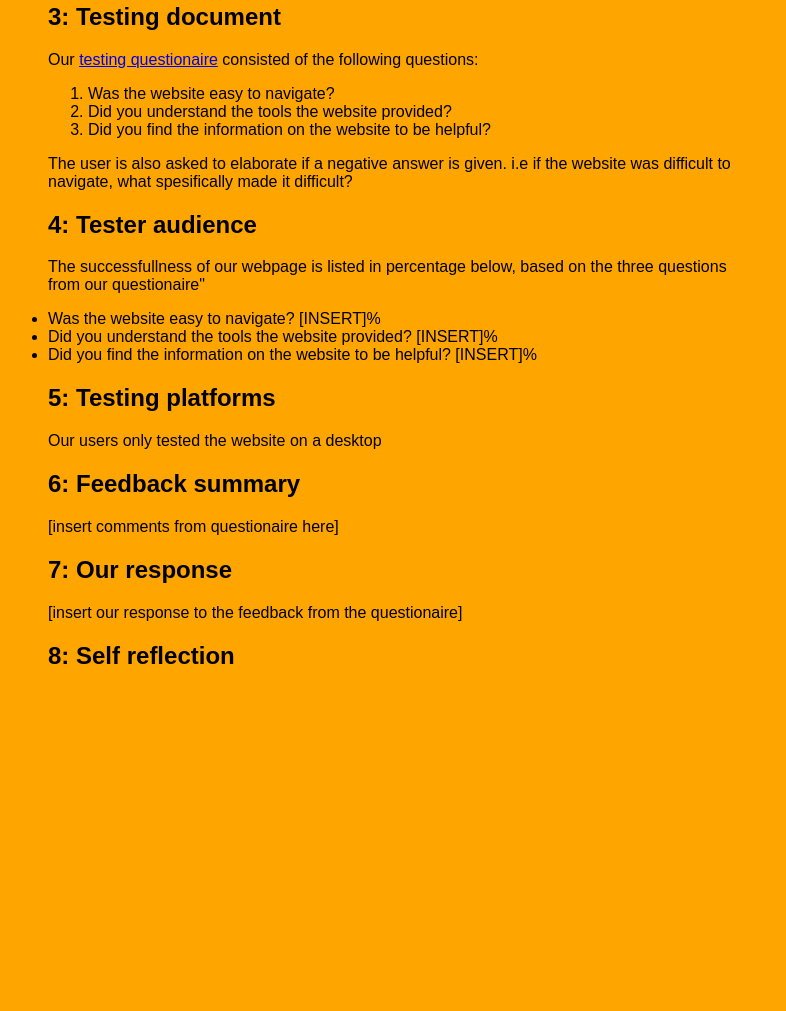
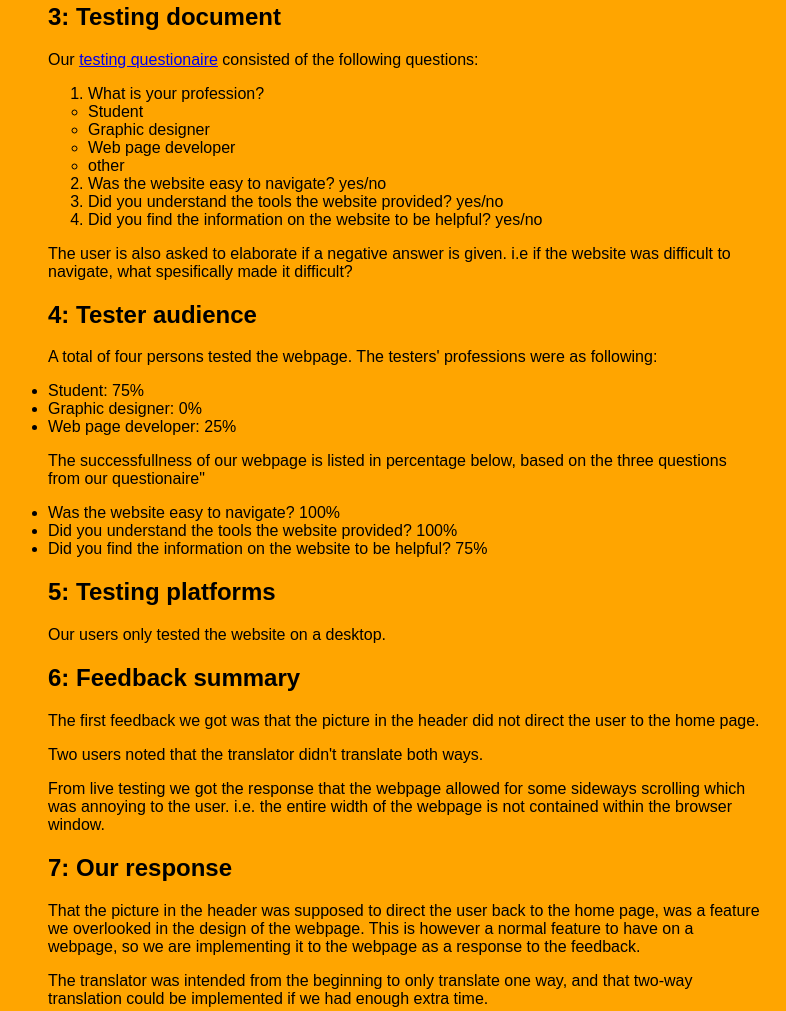
Before and after one commit to 2039/2039.github.io, a plain HTML site: page P4/index.html in a window 1280 px wide. Shown: the part 495-1506 px from the top of the page, without its empty margins (192-978 px from the left). Before the commit the page ends 1185 px from the top, so only its background shows below. Drawn offline with Linux system fonts and the light colour scheme.

Commit message:
Added stuff to part4

```diff
--- a/P4/index.html
+++ b/P4/index.html
@@ -139,9 +139,16 @@
       <h2>3: Testing document </h2>
       <p> Our <a href="https://docs.google.com/forms/d/e/1FAIpQLSdEKe65qkV4qP6WY3K2peW5bON6TlXMYElyCs_Pj52to1GHNQ/viewform">testing questionaire</a> consisted of the following questions: </p>
         <ol>
-          <li> Was the website easy to navigate? </li>
-          <li> Did you understand the tools the website provided? </li>
-          <li> Did you find the information on the website to be helpful? </li>
+          <li> What is your profession? </li>
+            <ul>
+              <li> Student </li>
+              <li> Graphic designer </li>
+              <li> Web page developer </li>
+              <li> other </li>
+            </ul>
+          <li> Was the website easy to navigate? yes/no</li>
+          <li> Did you understand the tools the website provided? yes/no</li>
+          <li> Did you find the information on the website to be helpful? yes/no</li>
         </ol>
       <p>The user is also asked to elaborate if a negative answer is given. i.e if the website was difficult to navigate,
       what spesifically made it difficult? </p>
@@ -149,32 +156,47 @@
 
     <div class=block>
       <h2>4: Tester audience </h2>
+      <p> A total of four persons tested the webpage. The testers' professions were as following:</p>
+      <ul>
+        <li> Student: 75% </li>
+        <li> Graphic designer: 0% </li>
+        <li> Web page developer: 25% </li>
+      </ul>
       <p> The successfullness of our webpage is listed in percentage below, based on the three questions from our questionaire"</p>
       <ul>
-        <li> Was the website easy to navigate? [INSERT]%</li>
-        <li> Did you understand the tools the website provided? [INSERT]%</li>
-        <li> Did you find the information on the website to be helpful? [INSERT]% </li>
+        <li> Was the website easy to navigate? 100%</li>
+        <li> Did you understand the tools the website provided? 100%</li>
+        <li> Did you find the information on the website to be helpful? 75% </li>
       </ul>
     </div>
 
     <div class=block>
       <h2>5: Testing platforms </h2>
-      <p> Our users only tested the website on a desktop </p>
+      <p> Our users only tested the website on a desktop. </p>
     </div>
 
     <div class=block>
       <h2>6: Feedback summary</h2>
-      <p> [insert comments from questionaire here] </p>
+      <p> The first feedback we got was that the picture in the header did not direct the user to the home page. </p>
+      <p> Two users noted that the translator didn't translate both ways. </p>
+      <p> From live testing we got the response that the webpage allowed for some sideways scrolling which was annoying to the user.
+        i.e. the entire width of the webpage is not contained within the browser window. </p>
     </div>
 
     <div class=block>
       <h2>7: Our response </h2>
-      <p>[insert our response to the feedback from the questionaire] </p>
+      <p> That the picture in the header was supposed to direct the user back to the home page, was a feature we overlooked
+        in the design of the webpage. This is however a normal feature to have on a webpage, so we are implementing it to
+        the webpage as a response to the feedback. </p>
+      <p> The translator was intended from the beginning to only translate one way, and that two-way translation could be
+      implemented if we had enough extra time. </p>
     </div>
 
     <div class=block>
       <h2>8: Self reflection </h2>
-
+        <p> Kasper: I have learnt that it is incredibly annoying to be on a group where some members at multiple occations
+          don't show up to the meetings, and don't even bother to appologize and explain why they didn't show up. Still,
+          against all odds, we have created a working webpage, and I'm now looking forward to being finished with the exam. </p>
     </div>
     </main>
   </body>
```
